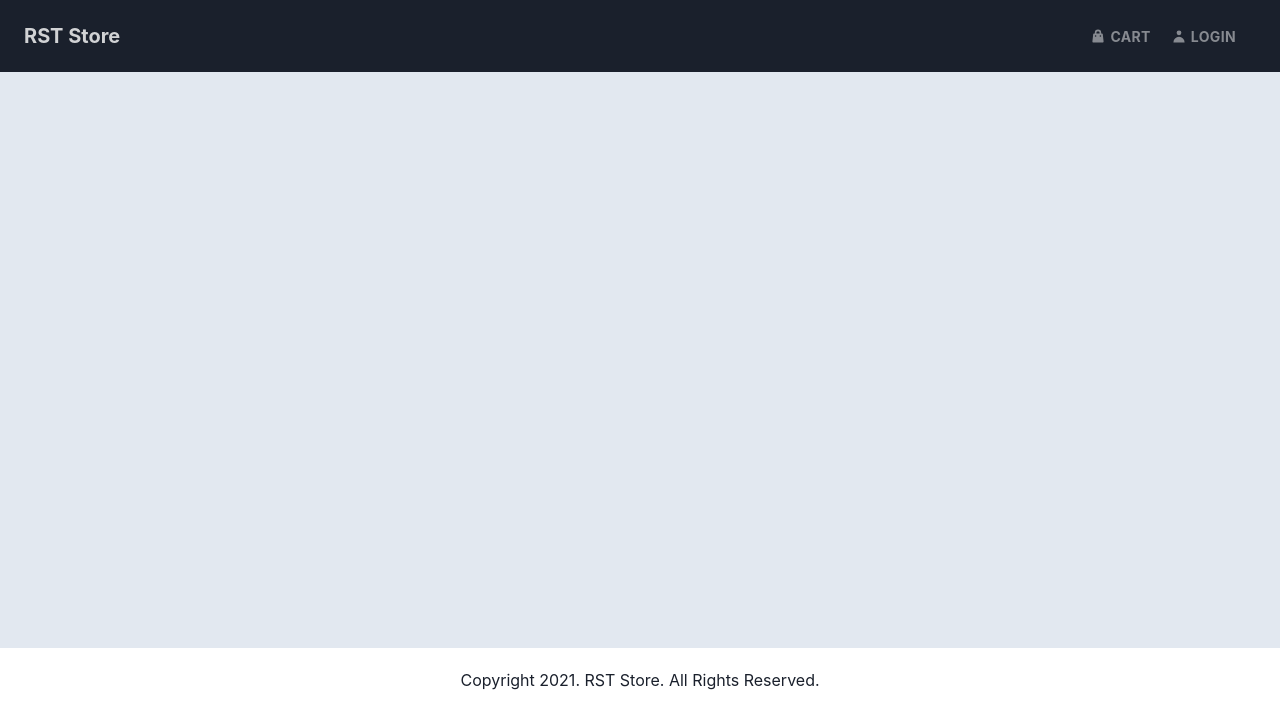
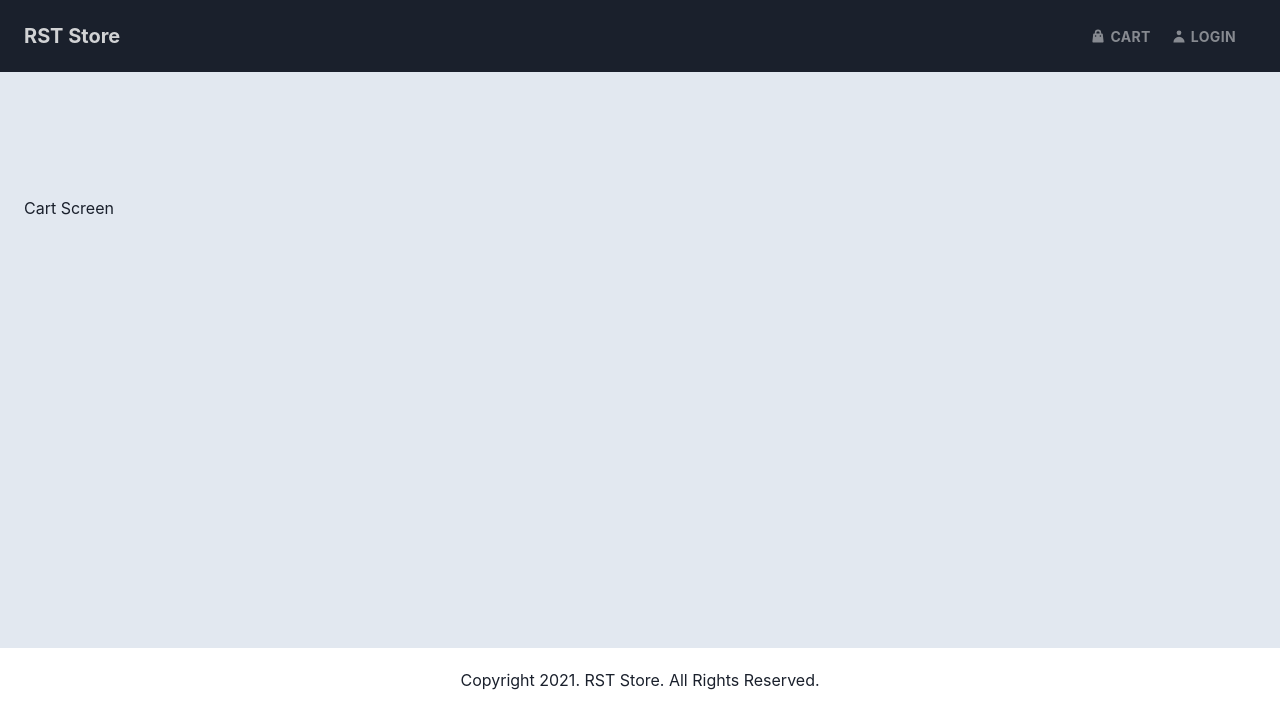
Before and after one commit to Mistry-Shubham/rststore812, a React (Create React App) app in the folder frontend/: page /cart/1 in a window 1280 px wide. Shown: the top 728 px of the page. Built offline with nearby package versions, Linux system fonts and the light colour scheme.

Commit message:
Step 27 completed. Cart Screen and Route done.

```diff
--- a/frontend/src/App.js
+++ b/frontend/src/App.js
@@ -4,6 +4,7 @@ import Header from './components/Header';
 import Footer from './components/Footer';
 import HomeScreen from './screens/HomeScreen';
 import ProductScreen from './screens/ProductScreen';
+import CartScreen from './screens/CartScreen';
 
 const App = () => {
   return (
@@ -21,6 +22,8 @@ const App = () => {
         <Routes>
           <Route path='/' element={<HomeScreen />} />
           <Route path='/product/:id' element={<ProductScreen />} />
+          <Route path='/cart/:id' element={<CartScreen />} />
+          <Route path='/cart/' element={<CartScreen />} />
         </Routes>
       </Flex>
       <Footer />
--- /dev/null
+++ b/frontend/src/screens/CartScreen.js
@@ -0,0 +1,16 @@
+import { useParams, useSearchParams } from 'react-router-dom';
+
+const CartScreen = () => {
+  let [searchParams] = useSearchParams();
+
+  const { id } = useParams();
+  let qty = searchParams.get('qty');
+
+  return (
+    <div style={{ marginTop: '100px' }}>
+      <h1>Cart Screen</h1>
+    </div>
+  );
+};
+
+export default CartScreen;
```
